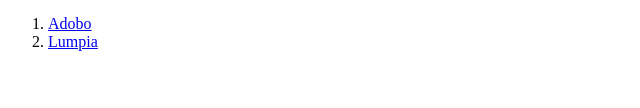
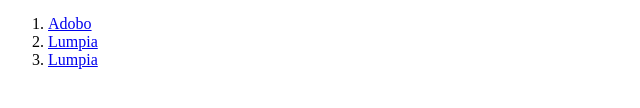
Before and after one commit to Danvictorgithub/odin-recipes, a plain HTML site: page index.html in a window 1280 px wide. Shown: the part 604-712 px from the top of the page, 0-640 px from the left. Drawn offline with Linux system fonts and the light colour scheme.

Commit message:
Final Revision Commit

```diff
--- a/index.html
+++ b/index.html
@@ -15,6 +15,7 @@
       <ol>
           <li><a href="recipes/adobo.html">Adobo</a></li>
           <li><a href="recipes/lumpia.html">Lumpia</a></li>
+          <li><a href="recipes/pancit.html">Lumpia</a></li>
       </ol>
   </body>
 </html>
```
Also changed, not shown: images/pancit.jpg (added).
